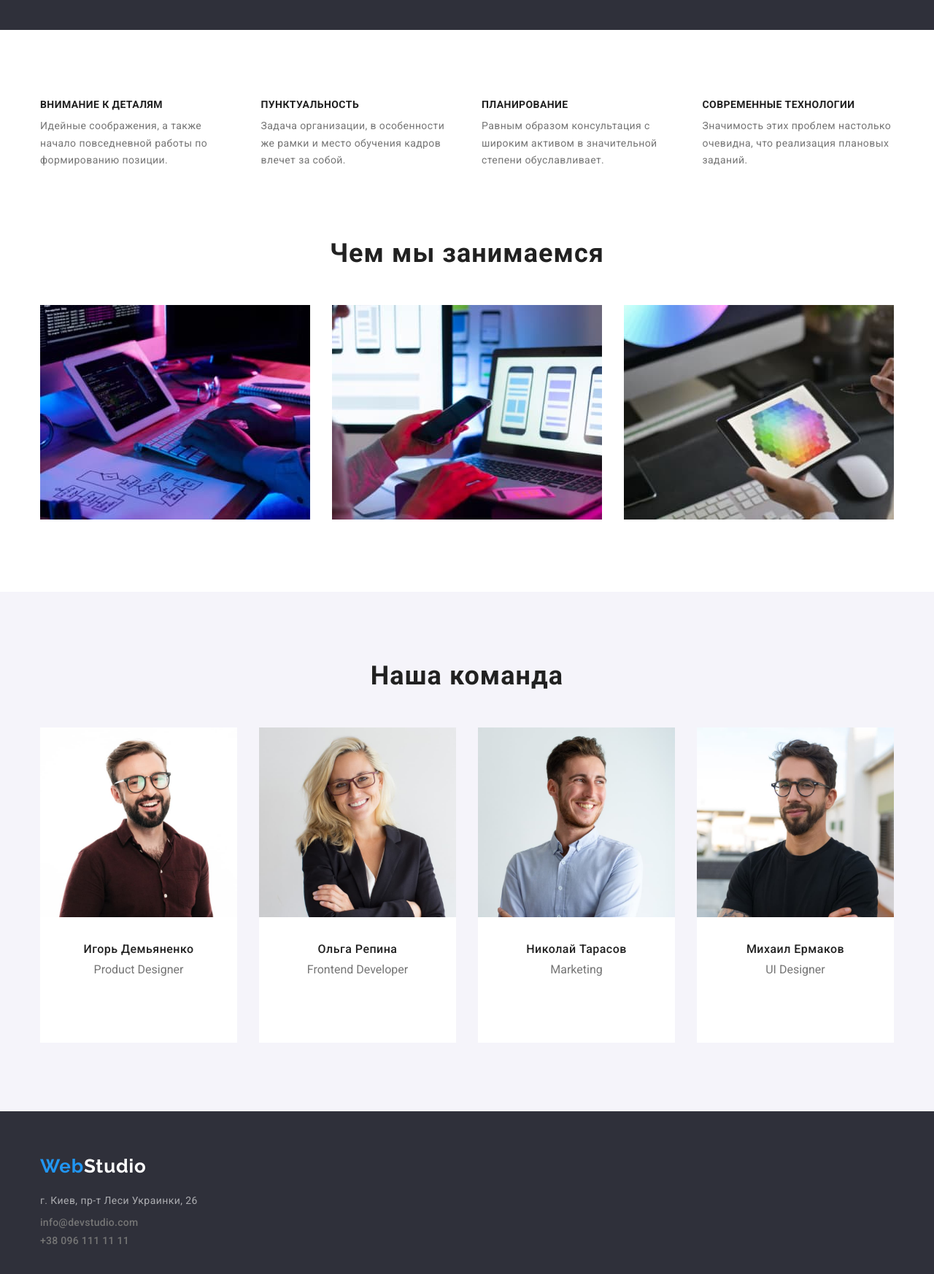
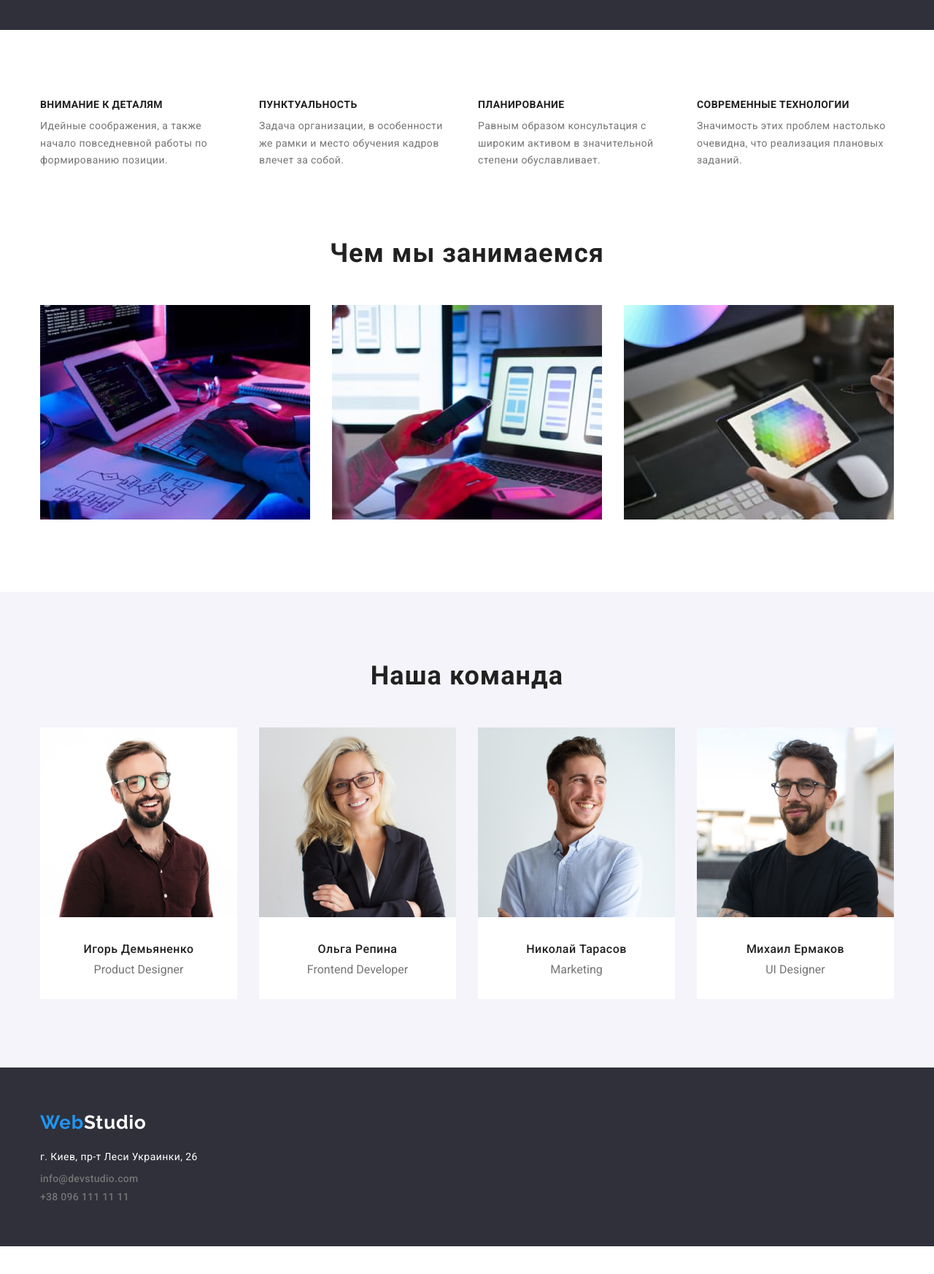
Before and after one commit to AnnSomko/goit-markup-hw-03, a plain HTML site: page index.html in a window 1280 px wide. Shown: the part 640-2386 px from the top of the page at 73% size. After the commit the page ends 2348 px from the top, so only its background shows below. Drawn offline with nearby package versions, Linux system fonts and the light colour scheme.

Commit message:
Changed style properties

```diff
--- a/css/styles.css
+++ b/css/styles.css
@@ -141,6 +141,7 @@ strong {
     border: none;
     background-color: var(--focus-color);
     color: var(--title-color);
+    font-family: 'Roboto';
     font-size: 16px;
     font-weight: 700;
     line-height: 1.9;
@@ -160,13 +161,12 @@ strong {
 
 .content__list {
     display: flex;
-    flex-wrap: wrap;
-    margin-right: -10px;
+    justify-content: space-between;
 }
 
 .content__item {
     margin-right: 30px;
-    flex-basis: calc((100% - 90px) / 4);
+    flex-basis: 270px;
 }
 
 .content__item:nth-child(4n) {
@@ -258,7 +258,7 @@ strong {
 .team__job {
     font-weight: 400;
     color: var(--text-color);
-    padding-bottom: 90px;
+    padding-bottom: 30px;
     text-align: center;
 }
 
@@ -285,6 +285,10 @@ strong {
     line-height: 1.7;
     letter-spacing: 0.03em;
     color: rgba(255, 255, 255, 0.6);
+}
+
+.address__item:first-child {
+    color: var(--title-color);
 }
 
 .address__item:not(:last-child) {
```
